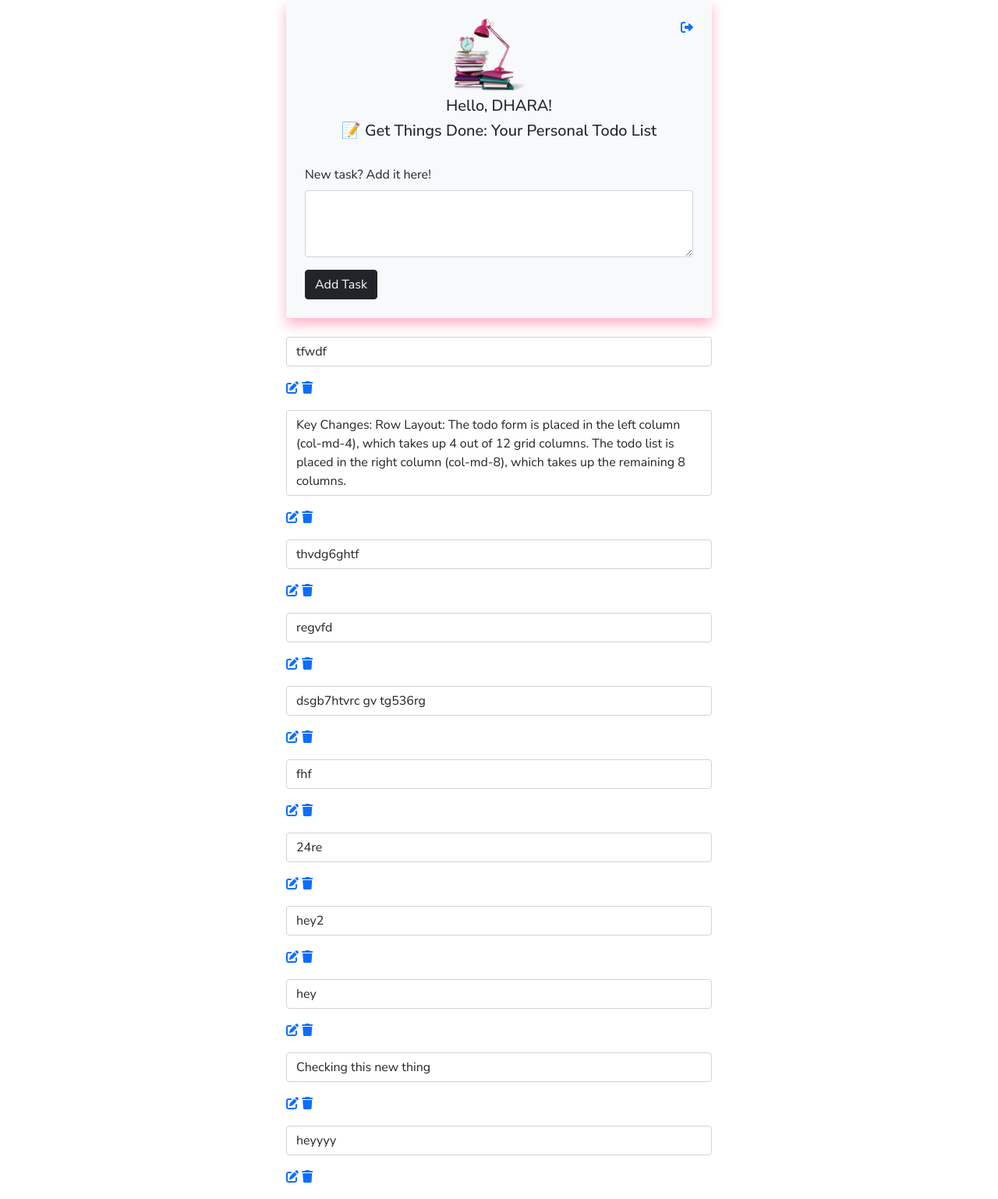
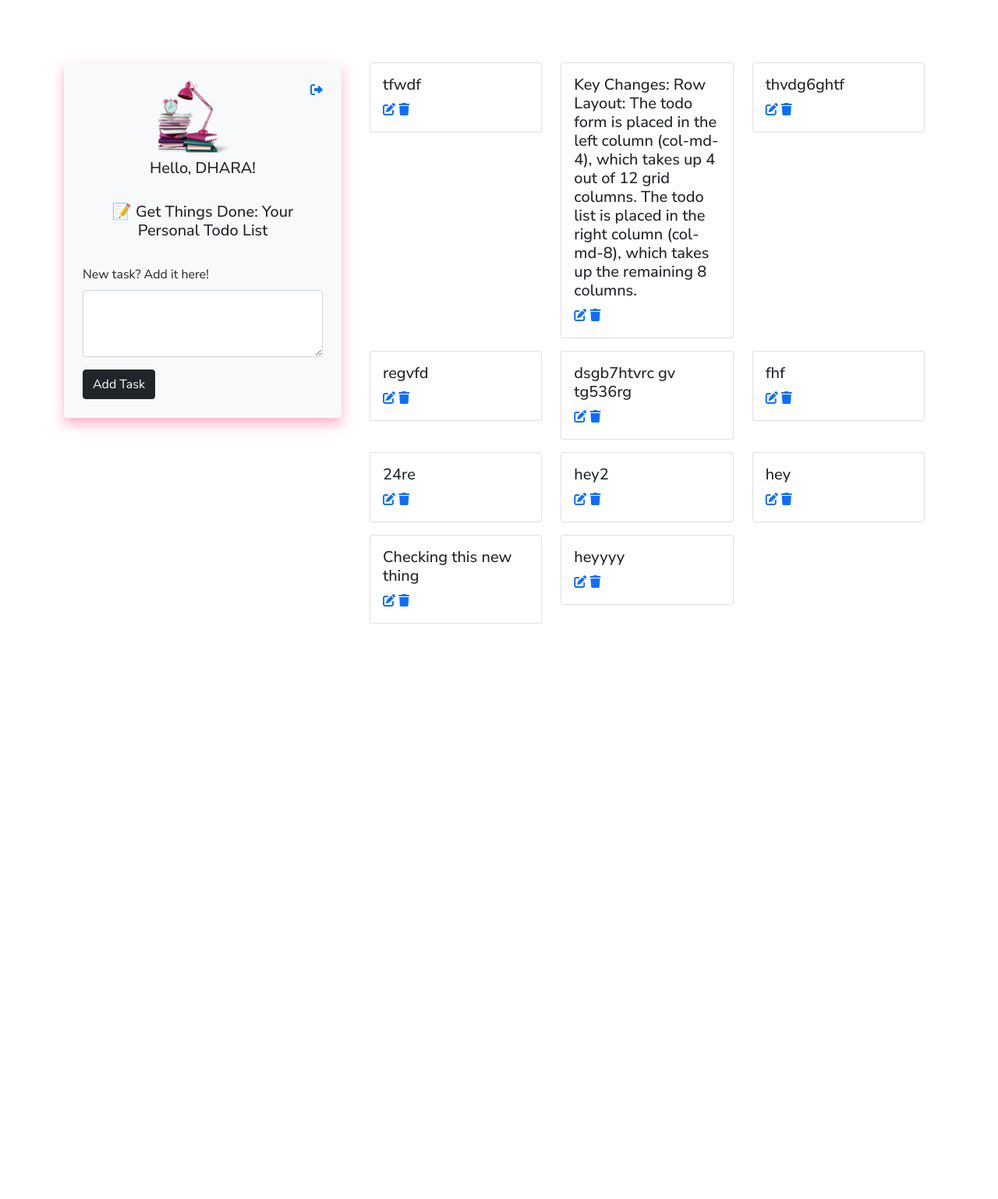
Before and after one commit to dhara-maru/To-Do---Django, a Django app: page /todo/ in a window 1280 px wide. Shown: the whole page at 78% size. After the commit the page ends 800 px from the top, so only its background shows below. Run offline with Django 5.2, Linux system fonts and the light colour scheme; a user stored in the database is signed in; data comes from the database, SQL or seed files in the repository; both versions use the stored data as it was after the commit.

Commit message:
fixed todo page ui

```diff
--- a/todo/templates/todo.html
+++ b/todo/templates/todo.html
@@ -37,6 +37,9 @@
         .shadow {
           box-shadow: 0 .5rem 1rem rgb(255 91 139 / 47%) !important;
       }
+      .container{
+        margin-top:10vh;
+      }
       .form-control:focus,
 textarea.form-control:focus,
 select.form-control:focus {
@@ -47,14 +50,15 @@ select.form-control:focus {
 </head>
 <body>
     <div class="container">
-        <div class="row min-vh-100 justify-content-center align-items-center">
-            <div class="col-12 col-sm-10 col-md-8 col-lg-6">
+        <div class="row min-vh-100 align-items-start">
+            <!-- Form on the left side -->
+            <div class="col-md-4">
                 <form method="post" class="p-4 bg-light rounded shadow">
                     <div style="display:flex">
-                        <img src="{% static 'todoimg.png' %}" class="image-center" alt="TODO Logo"/><br>
+                        <img src="{% static 'todoimg.png' %}" class="image-center" alt="TODO Logo"/><br><br>
                         <a href=""><i class="fas fa-sign-out-alt"></i></a>
                     </div>
-                    <h5 class="text-center"> Hello, {{user | upper }}!</h5>
+                    <h5 class="text-center"> Hello, {{user | upper }}!</h5><br>
                     <h5 class="text-center"> 📝 Get Things Done: Your Personal Todo List </h5><br>
                     {% csrf_token %}
                     <div class="mb-3">
@@ -62,18 +66,32 @@ select.form-control:focus {
                         <textarea class="form-control" name="title" id="exampleFormControlTextarea1" rows="3"></textarea>
                     </div>
                     <button type="submit" class="btn btn-dark">Add Task</button>
-                </form><br>
+                </form>
+            </div>
+
+            <!-- Todos on the right side -->
+            <div class="col-md-8">
+                <div class="row w-100 mx-0">
                     {% for todo in res %}
-                    <div class="mb-3">
-                        <p class="form-control">{{todo.title}}</p>
-                        <a href=""><i class="fas fa-edit"></i></a>
-                        <a href=""><i class="fas fa-trash"></i></a>
+                        <div class="col-md-4 mb-3">
+                            <div class="card">
+                                <div class="card-body">
+                                    <h5 class="card-title">{{todo.title}}</h5>
+                                    <a href="#"><i class="fas fa-edit"></i></a>
+                                    <a href="#"><i class="fas fa-trash"></i></a>
+                                </div>
+                            </div>
+                        </div>
+
+                        {% if forloop.counter|divisibleby:3 %}
+                            </div>
+                            <div class="row w-100 mx-0">
+                        {% endif %}
+                    {% endfor %}
                 </div>
-                {% endfor %}
-
-
             </div>
         </div>
     </div>
 </body>
+
 </html>
```
Also changed, not shown: db.sqlite3.
